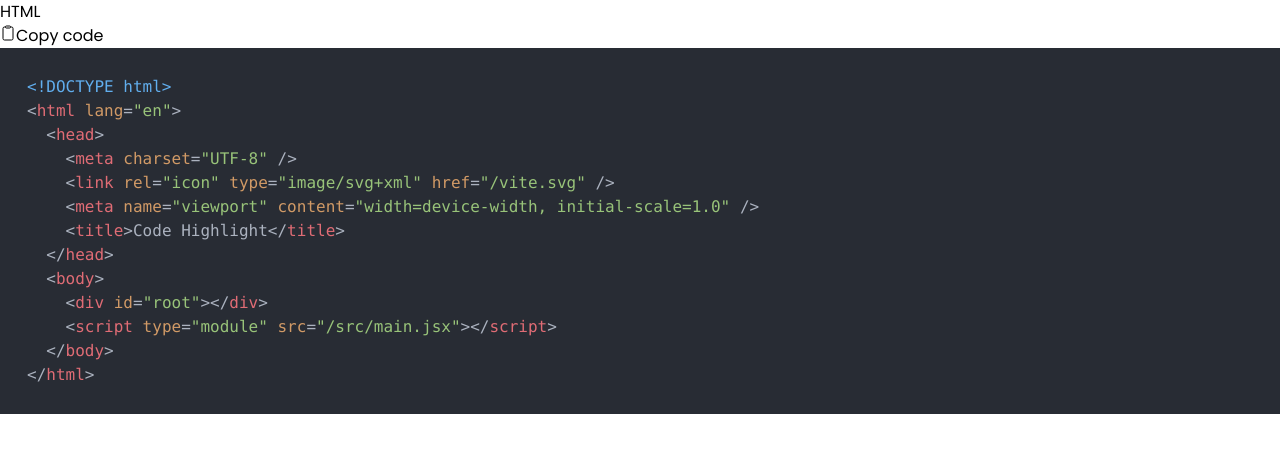
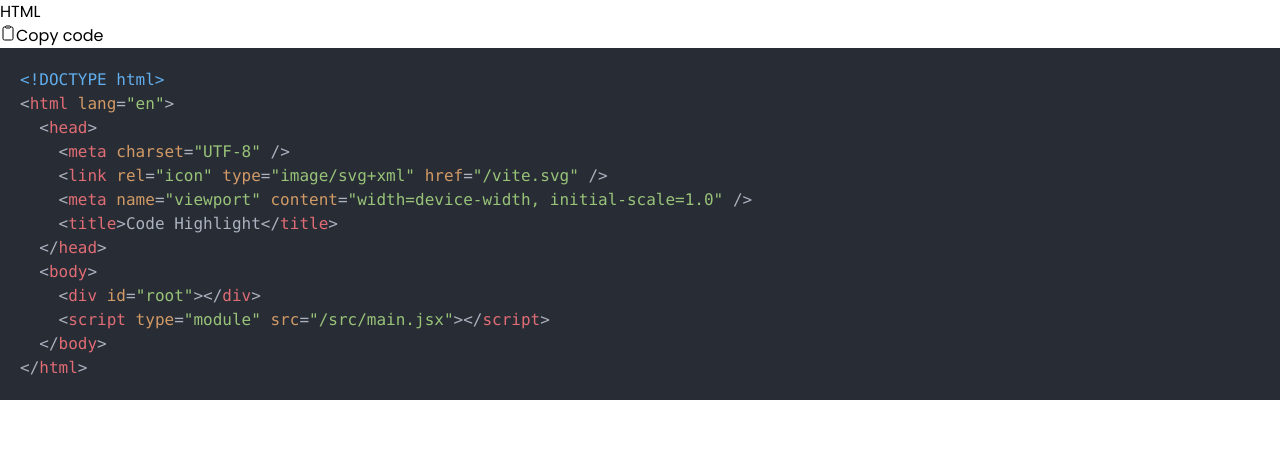
Before and after one commit to ervanervan/code-highlight-react, a React (Vite) app: page / in a window 1280 px wide. Shown: the top 452 px of the page. Built offline with nearby package versions, Linux system fonts and the light colour scheme.

Commit message:
update: code highlight

```diff
--- a/src/App.jsx
+++ b/src/App.jsx
@@ -57,7 +57,7 @@ function App() {
               <SyntaxHighlighter
                 language="html"
                 style={atomOneDark}
-                customStyle={{ padding: "27px" }}
+                customStyle={{ padding: "20px" }}
                 wrapLongLines={true}
               >
                 {codeString}
```
